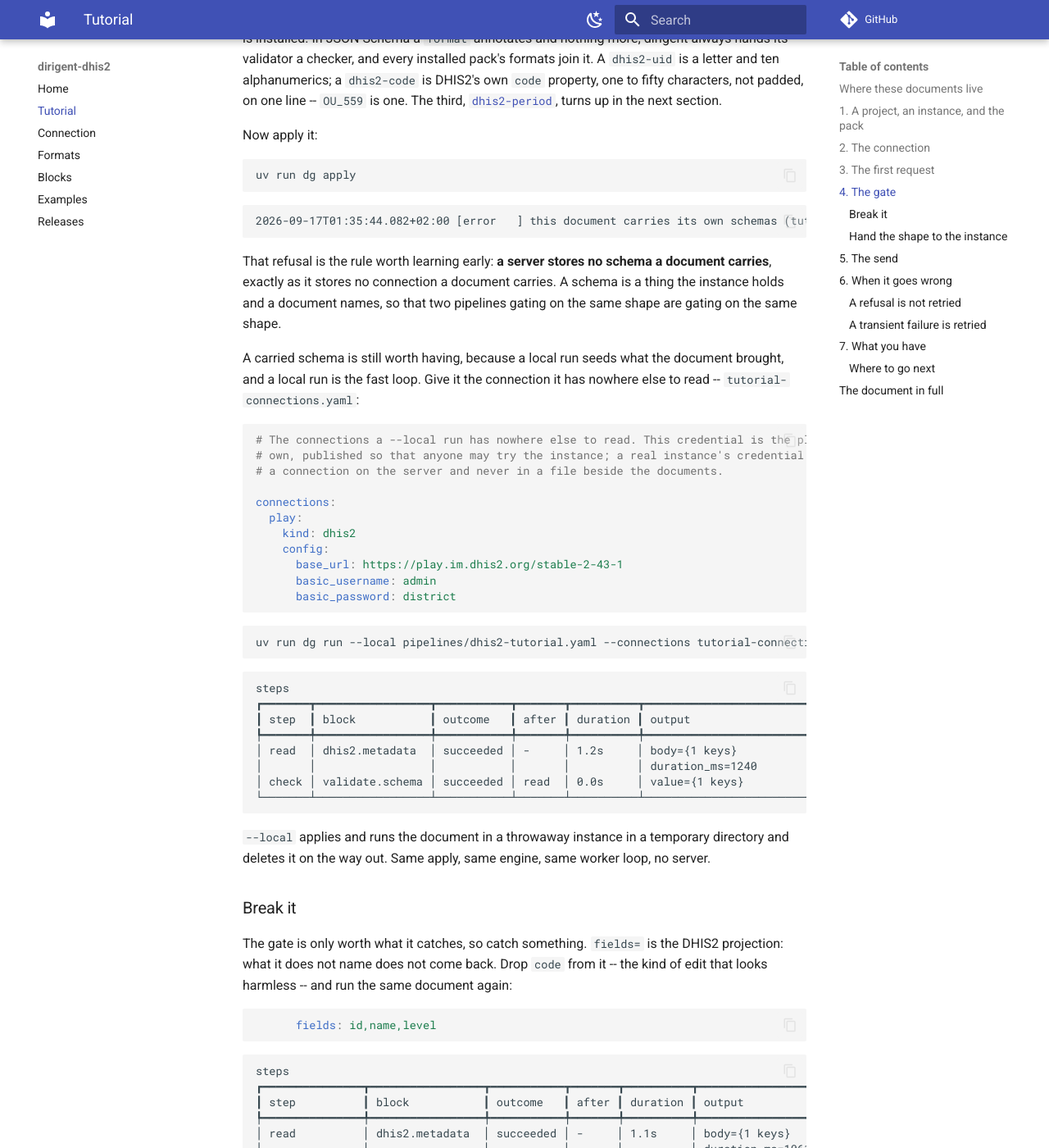
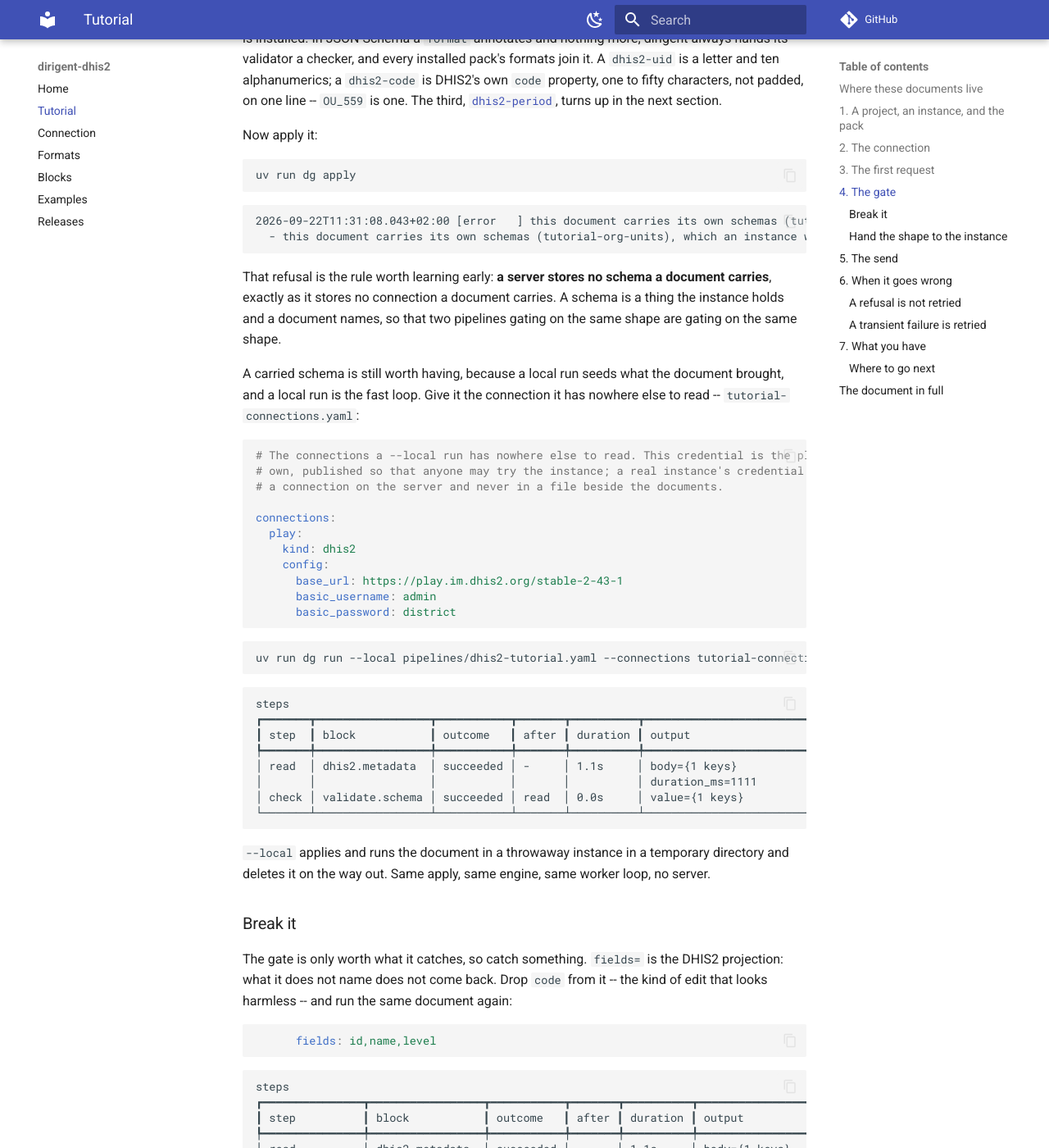
Before and after one commit to winterop-com/dirigent-dhis2, an MkDocs documentation site: the page built from docs/tutorial.md, in a window 1280 px wide and 1400 px high, scrolled down 7935 px. Shown: the whole window at 82% size. Built offline with MkDocs 1.6.1 and Material for MkDocs 9.7.7, drawn with Linux system fonts in a browser that asks for light colours; comment, search, counter and statistics services are not loaded; some of the changed text lies outside the part shown.

Commit message:
docs: re-shoot the tutorial on 0.18.0

````diff
--- a/docs/tutorial.md
+++ b/docs/tutorial.md
@@ -47,7 +47,7 @@
 ```
 
 ```text
-2026-09-20T00:52:52.672+02:00 [info    ] initialised                    [instance.initialised] directory=/home/you/dhis2-tutorial state=.dirigent/state schema=0001_baseline admin=admin template=local version=0.16.7 packs=["dirigent-dhis2"]
+2026-09-22T11:28:24.910+02:00 [info    ] initialised                    [instance.initialised] directory=/home/you/dhis2-tutorial state=.dirigent/state schema=0001_baseline admin=admin template=local version=0.18.0 packs=["dirigent-dhis2"]
 ```
 
 It creates the state directory, migrates the schema, creates the first admin, and mints that
@@ -128,7 +128,7 @@
 ```
 
 ```text
-2026-09-17T02:09:08.356+02:00 [info    ] created                        [connection.created] code=play connection_kind=dhis2 name="DHIS2 play demo" config={"base_url":"https://play.im.dhis2.org/stable-2-43-1","api_token":null,"basic_username":"admin","verify_tls":true,"timeout":"30s","basic_password":"***"}
+2026-09-22T11:29:19.806+02:00 [info    ] created                        [connection.created] code=play connection_kind=dhis2 name="DHIS2 play demo" config={"base_url":"https://play.im.dhis2.org/stable-2-43-1","api_token":null,"basic_username":"admin","verify_tls":true,"timeout":"30s","basic_password":"***"}
 ```
 
 The password is already withheld in the record the command answers with, and in every read
@@ -145,14 +145,14 @@
 ```
 
 ```text
-2026-09-17T02:13:24.567+02:00 [info    ] healthy                        [connection.checked] code=play healthy=true version=2.43.1
+2026-09-22T11:29:28.898+02:00 [info    ] healthy                        [connection.checked] code=play healthy=true version=2.43.1
 ```
 
 That one line is four facts: the URL resolves, TLS is as configured, the credential is
 accepted, and the instance's version is **2.43.1** -- its own word for itself, read from
 `/api/system/info` rather than guessed from an `/api/N` path.
 
-![The Connections screen with one row: DHIS2 play demo, kind dhis2, code play, healthy, checked four minutes ago.](images/tutorial/connections.png)
+![The Connections screen with one row: DHIS2 play demo, kind dhis2, code play, healthy, checked ten minutes ago.](images/tutorial/connections.png)
 
 *The connection on the Connections screen. The config summary is on the row; the password is not.*
 
@@ -229,10 +229,10 @@
 ```
 
 ```text
-2026-09-17T01:34:17.045+02:00 [info    ] valid                          [validation] code=dhis2-tutorial document=pipelines/dhis2-tutorial.yaml checked="document, offline"
+2026-09-22T11:29:38.884+02:00 [info    ] valid                          [validation] code=dhis2-tutorial document=pipelines/dhis2-tutorial.yaml checked="document, offline"
   each step under the last one it waits for
     read  (dhis2.metadata)
-2026-09-17T01:34:17.047+02:00 [info    ] valid                          [validated] documents=1 invalid=0
+2026-09-22T11:29:38.887+02:00 [info    ] valid                          [validated] documents=1 invalid=0
 ```
 
 Then store it on the instance and run it:
@@ -360,7 +360,8 @@
 ```
 
 ```text
-2026-09-17T01:35:44.082+02:00 [error   ] this document carries its own schemas (tutorial-org-units), which an instance will not store: create them with `dg schema create` and let the document name them in requires.schemas [error] status=422 title="Unprocessable Content" instance=/api/v1/pipelines/$apply
+2026-09-22T11:31:08.043+02:00 [error   ] this document carries its own schemas (tutorial-org-units), which an instance will not store: create them with `dg schema create` and let the document name them in requires.schemas [error] status=422 title="Unprocessable Content" code=server.document_refused params={"detail":"this document carries its own schemas (tutorial-org-units), which an instance will not store: create them with `dg schema create` and let the document name them in requires.schemas"} instance=/api/v1/pipelines/$apply
+  - this document carries its own schemas (tutorial-org-units), which an instance will not store: create them with `dg schema create` and let the document name them in requires.schemas
 ```
 
 That refusal is the rule worth learning early: **a server stores no schema a document carries**,
@@ -395,8 +396,8 @@
 ┏━━━━━━━┳━━━━━━━━━━━━━━━━━┳━━━━━━━━━━━┳━━━━━━━┳━━━━━━━━━━┳━━━━━━━━━━━━━━━━━━━━━━━━━━━━━┓
 ┃ step  ┃ block           ┃ outcome   ┃ after ┃ duration ┃ output                      ┃
 ┡━━━━━━━╇━━━━━━━━━━━━━━━━━╇━━━━━━━━━━━╇━━━━━━━╇━━━━━━━━━━╇━━━━━━━━━━━━━━━━━━━━━━━━━━━━━┩
-│ read  │ dhis2.metadata  │ succeeded │ -     │ 1.2s     │ body={1 keys}               │
-│       │                 │           │       │          │ duration_ms=1240            │
+│ read  │ dhis2.metadata  │ succeeded │ -     │ 1.1s     │ body={1 keys}               │
+│       │                 │           │       │          │ duration_ms=1111            │
 │ check │ validate.schema │ succeeded │ read  │ 0.0s     │ value={1 keys}              │
 └───────┴─────────────────┴───────────┴───────┴──────────┴─────────────────────────────┘
 ```
@@ -446,7 +447,7 @@
 ```
 
 ```text
-2026-09-17T01:35:52.687+02:00 [error   ] parameter parent is invalid: 'ImspTQPwCq' is not a 'dhis2-uid' [error] status=3 title=Refused
+2026-09-22T11:32:23.337+02:00 [error   ] parameter parent is invalid: 'ImspTQPwCq' is not a 'dhis2-uid' [error] status=3 title=Refused code=cli.guard_refused params={"detail":"parameter parent is invalid: 'ImspTQPwCq' is not a 'dhis2-uid'"}
 ```
 
 Ten characters instead of eleven. Nothing ran.
@@ -615,13 +616,13 @@
 ```
 
 ```text
-2026-09-17T01:36:49.105+02:00 [info    ] import summary                 [log rehearse] status=SUCCESS imported=0 updated=2 ignored=0 deleted=0 conflict_count=0
+2026-09-22T11:33:16.683+02:00 [info    ] import summary                 [log rehearse] status=SUCCESS imported=0 updated=2 ignored=0 deleted=0 conflict_count=0
 
 steps
 ┏━━━━━━━━━━┳━━━━━━━━━━━━━━━━━━━━━━━━━┳━━━━━━━━━━━┳━━━━━━━┳━━━━━━━━━━┳━━━━━━━━━━┳━━━━━━━┓
 ┃ step     ┃ block                   ┃ outcome   ┃ after ┃ attempts ┃ duration ┃ error ┃
 ┡━━━━━━━━━━╇━━━━━━━━━━━━━━━━━━━━━━━━━╇━━━━━━━━━━━╇━━━━━━━╇━━━━━━━━━━╇━━━━━━━━━━╇━━━━━━━┩
-│ read     │ dhis2.metadata          │ succeeded │ -     │ 1        │ 0.6s     │ -     │
+│ read     │ dhis2.metadata          │ succeeded │ -     │ 1        │ 0.7s     │ -     │
 │ check    │ validate.schema         │ succeeded │ read  │ 1        │ 0.0s     │ -     │
 │ rehearse │ dhis2.data_value_set_i… │ succeeded │ check │ 1        │ 0.7s     │ -     │
 └──────────┴─────────────────────────┴───────────┴───────┴──────────┴──────────┴───────┘
@@ -705,7 +706,7 @@
 ┏━━━━━━━━━━┳━━━━━━━━━━━━━━━━━━━━━┳━━━━━━━━━┳━━━━━━━┳━━━━━━━━━━┳━━━━━━━━┳━━━━━━━━━┳━━━━━━━━━┳━━━━━━━┓
 ┃ step     ┃ block               ┃ outcome ┃ after ┃ attempts ┃ queued ┃ running ┃ waiting ┃ items ┃
 ┡━━━━━━━━━━╇━━━━━━━━━━━━━━━━━━━━━╇━━━━━━━━━╇━━━━━━━╇━━━━━━━━━━╇━━━━━━━━╇━━━━━━━━━╇━━━━━━━━━╇━━━━━━━┩
-│ read     │ dhis2.metadata      │ failed  │ -     │ 1        │ 0.4s   │ 0.6s    │ 0.0s    │ -     │
+│ read     │ dhis2.metadata      │ failed  │ -     │ 1        │ 0.1s   │ 0.6s    │ 0.0s    │ -     │
 │ check    │ validate.schema     │ skipped │ read  │ 1        │ 0.0s   │ 0.0s    │ 0.0s    │ -     │
 │ rehearse │ dhis2.data_value_s… │ skipped │ check │ 1        │ 0.0s   │ 0.0s    │ 0.0s    │ -     │
 └──────────┴─────────────────────┴─────────┴───────┴──────────┴────────┴─────────┴─────────┴───────┘
````
Also changed, not shown: other parts of docs/tutorial.md (+4 -4 lines), docs/images/tutorial/blocks.png, docs/images/tutorial/connections.png, docs/images/tutorial/dashboard.png, docs/images/tutorial/examples-starters.png, docs/images/tutorial/pipeline.png, docs/images/tutorial/run-first.png, docs/images/tutorial/run-import-summary.png, docs/images/tutorial/run-rejected.png, docs/images/tutorial/schema.png, docs/images/tutorial/step-check.png.
